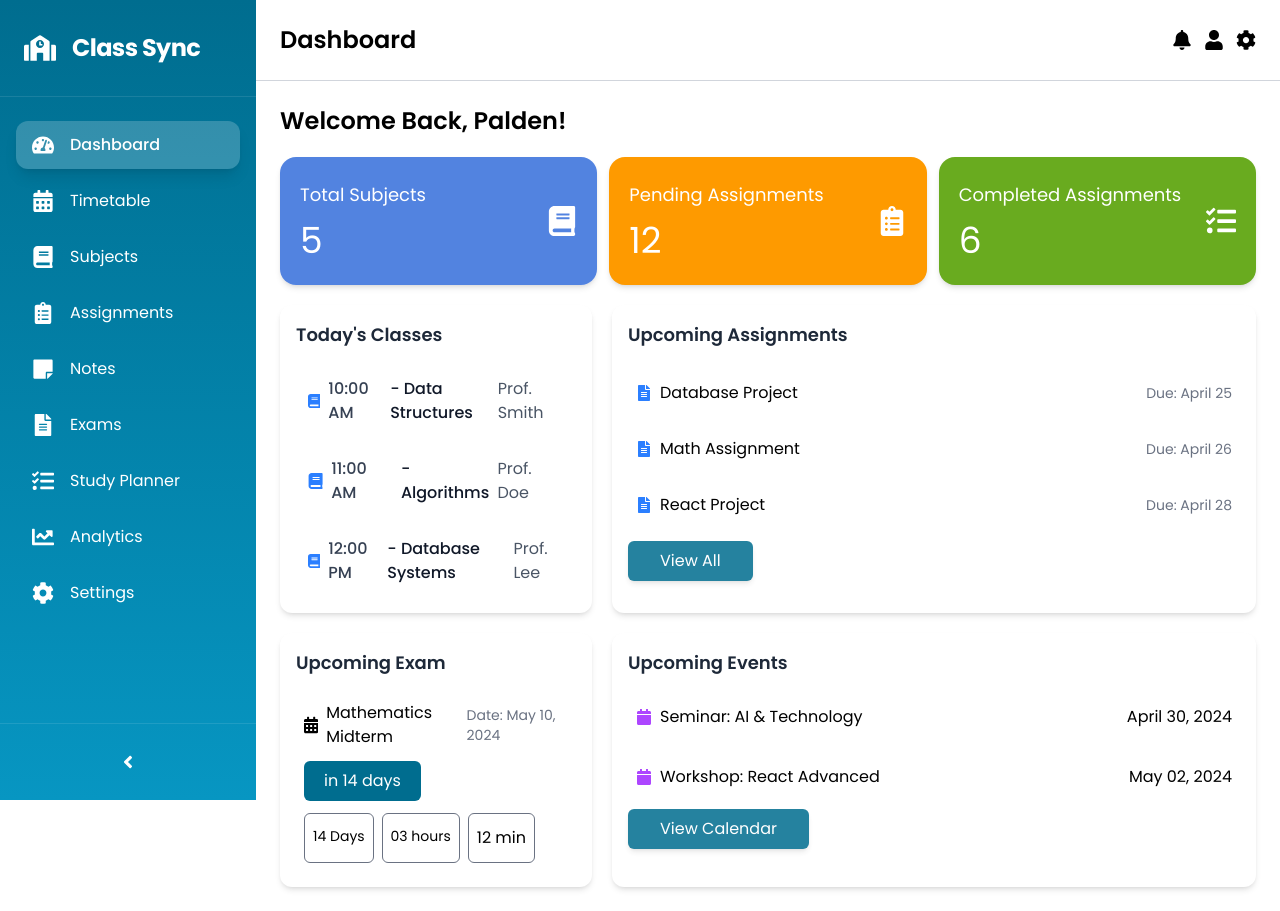
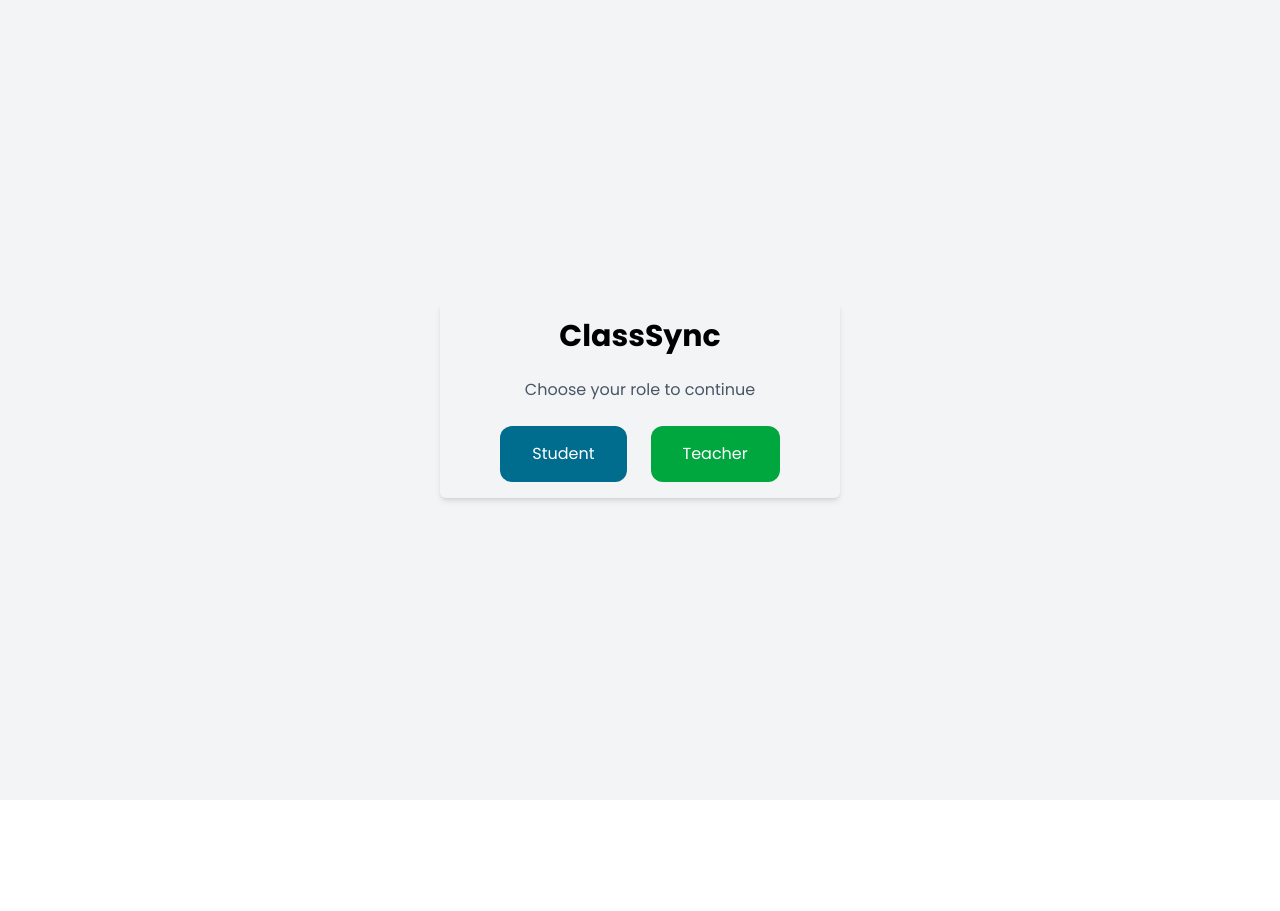
Before and after one commit to paldentitung/ClassSync, a React (Vite) app in the folder frontend/: page / in a window 1280 px wide. After the commit the page ends 800 px from the top, so only its background shows below. Built offline with nearby package versions, Linux system fonts and the light colour scheme.

Commit message:
Added a basic role selection with react context

```diff
--- /dev/null
+++ b/frontend/Context/RoleContext.jsx
@@ -0,0 +1,12 @@
+import { createContext, useState } from "react";
+
+export const RoleContext = createContext();
+
+export const RoleProvider = ({ children }) => {
+  const [role, setRole] = useState("user");
+  return (
+    <RoleContext.Provider value={{ role, setRole }}>
+      {children}
+    </RoleContext.Provider>
+  );
+};
--- /dev/null
+++ b/frontend/Pages/RoleSelection.jsx
@@ -0,0 +1,29 @@
+import React from "react";
+import { useNavigate } from "react-router-dom";
+const RoleSelection = () => {
+  const navigate = useNavigate();
+  return (
+    <div className="min-h-screen flex flex-col justify-center items-center bg-gray-100 gap-8 ">
+      <div className=" shadow-md p-4 h-full w-full max-w-100 rounded-md flex justify-center items-center flex-col gap-6">
+        <h1 className="text-3xl font-bold">ClassSync</h1>
+        <p className="text-gray-600">Choose your role to continue</p>
+        <div className="flex gap-6">
+          <button
+            onClick={() => navigate("/dashboard/student")}
+            className="px-8 py-4 bg-(--mainColor) text-white rounded-xl  hover:cursor-pointer transition"
+          >
+            Student
+          </button>
+          <button
+            onClick={() => navigate("/dashboard/teacher")}
+            className="px-8 py-4 bg-green-600 text-white rounded-xl hover:bg-green-700 transition hover:cursor-pointer"
+          >
+            Teacher
+          </button>
+        </div>
+      </div>
+    </div>
+  );
+};
+
+export default RoleSelection;
--- a/frontend/src/App.jsx
+++ b/frontend/src/App.jsx
@@ -1,5 +1,6 @@
 import React from "react";
 import MainLayout from "../MainLayout/MainLayout";
+import RoleSelection from "../Pages/RoleSelection";
 import DashboardStudent from "../Pages/DashboardStudent";
 import DashboardTeacher from "../Pages/DashboardTeacher";
 import Timetable from "../Pages/Timetable";
@@ -15,8 +16,9 @@ import { Route, Routes } from "react-router-dom";
 const App = () => {
   return (
     <Routes>
+      <Route path="/" element={<RoleSelection />} />
       <Route
-        path="/"
+        path="/dashboard/student"
         element={
           <MainLayout>
             <DashboardStudent />
@@ -24,7 +26,7 @@ const App = () => {
         }
       />
       <Route
-        path="/teacherdashboard"
+        path="/dashboard/teacher"
         element={
           <MainLayout>
             <DashboardTeacher />
--- a/frontend/src/main.jsx
+++ b/frontend/src/main.jsx
@@ -3,10 +3,13 @@ import { createRoot } from "react-dom/client";
 import "./index.css";
 import App from "./App.jsx";
 import { BrowserRouter } from "react-router-dom";
+import { RoleProvider } from "../Context/RoleContext.jsx";
 createRoot(document.getElementById("root")).render(
   <StrictMode>
     <BrowserRouter>
-      <App />
+      <RoleProvider>
+        <App />
+      </RoleProvider>
     </BrowserRouter>
   </StrictMode>
 );
```
